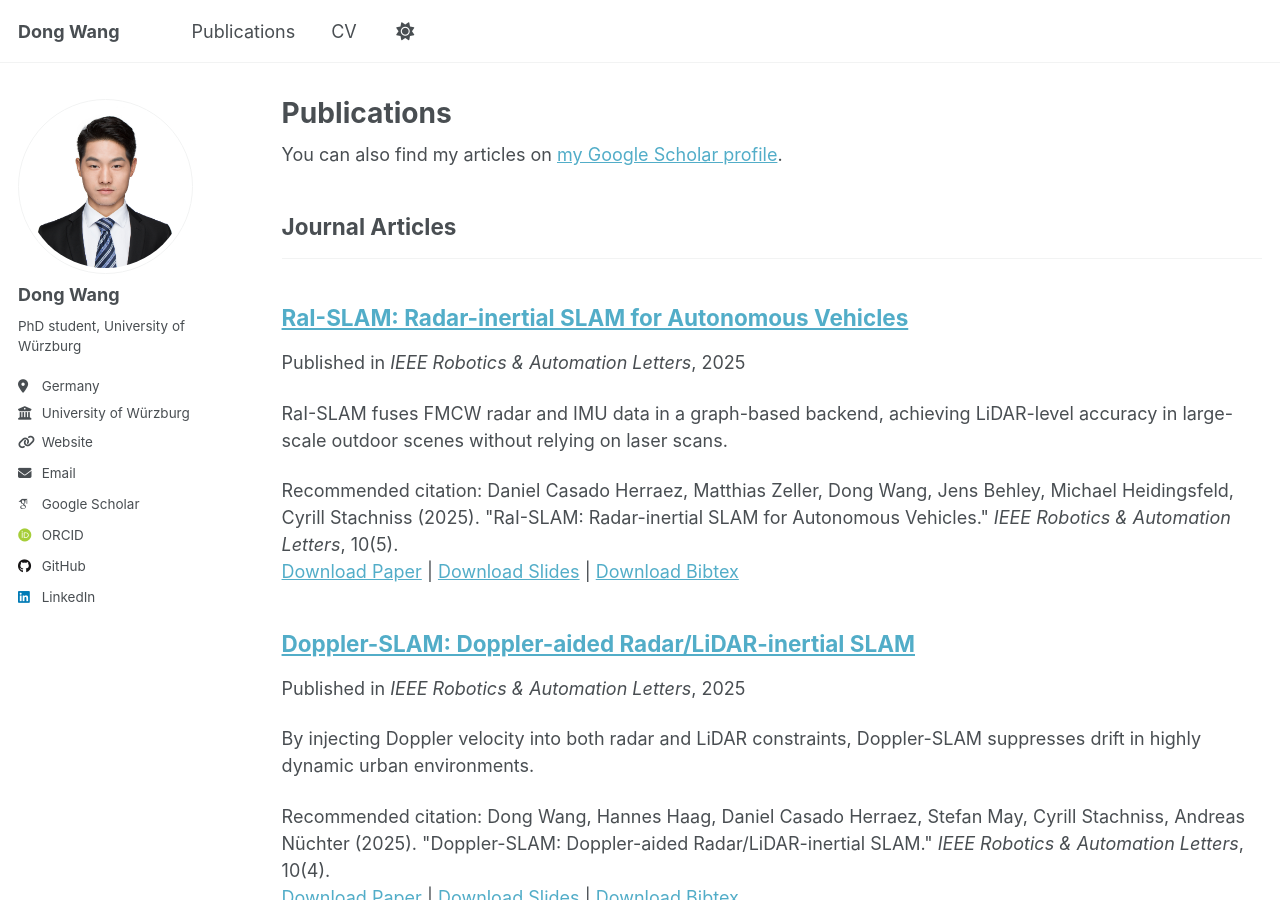
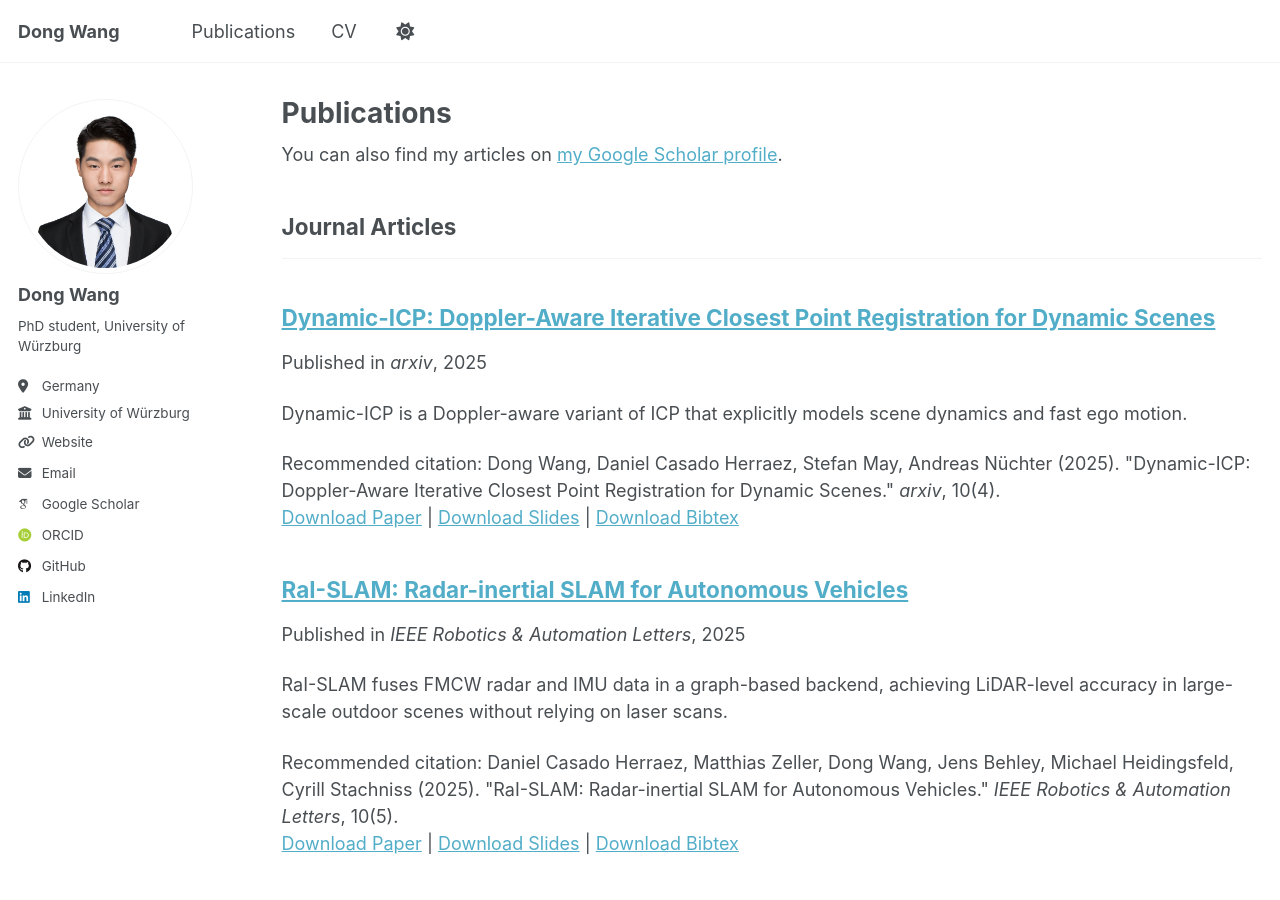
Before and after one commit to Wayne-DWA/Wayne-DWA.github.io, a Jekyll site: the page built from _pages/publications.html, in a window 1280 px wide and 900 px high. Built offline with Jekyll 4.4.1, drawn with Linux system fonts in a browser that asks for light colours; some web fonts are replaced; a script that is not in the unit is left out.

Commit message:
update new paper

```diff
--- /dev/null
+++ b/_publications/2025-11-25-dynamic-icp.md
@@ -0,0 +1,14 @@
+---
+title: "Dynamic-ICP: Doppler-Aware Iterative Closest Point Registration for Dynamic Scenes"
+collection: publications
+category: manuscripts
+permalink: /publication/2025-11-25-dynamic-icp
+excerpt: "Dynamic-ICP is a Doppler-aware variant of ICP that explicitly models scene dynamics and fast ego motion."
+date: 2025-11-25
+venue: "arxiv"
+paperurl: "https://arxiv.org/abs/2511.20292"
+slidesurl: "/files/Dynamic-ICP.pdf"
+bibtexurl: "/files/Dynamic-ICP.bib"
+citation: "Dong Wang, Daniel Casado Herraez, Stefan May, Andreas Nüchter (2025). \"Dynamic-ICP: Doppler-Aware Iterative Closest Point Registration for Dynamic Scenes.\" <i>arxiv</i>, 10(4)."
+---
+Dynamic-ICP is a Doppler-aware variant of ICP that explicitly models scene dynamics and fast ego motion.
--- /dev/null
+++ b/files/Dynamic-ICP.bib
@@ -0,0 +1,10 @@
+@ARTICLE{11108284,
+  author={Wang, Dong and Herraez, Daniel Casado and May, Stefan and Nüchter, Andreas},
+  journal={arxiv},
+  title={Dynamic-ICP: Doppler-Aware Iterative Closest Point Registration for Dynamic Scenes},
+  year={2025},
+  volume={10},
+  number={9},
+  pages={9438-9445},
+  keywords={Simultaneous localization and mapping;Laser radar;Doppler effect;Sensors;Odometry;Doppler radar;Accuracy;Velocity measurement;Robustness;Radar measurements;Odometry;Mapping;Localization;SLAM;Autonomous Vehicle Navigation},
+  doi={10.1109/LRA.2025.3595071}}
```
Also changed, not shown: README.md (+3 -0 lines), _pages/about.md (+27 -0 lines), images/DynamicICP/intro.jpg (added), 1 other file.
